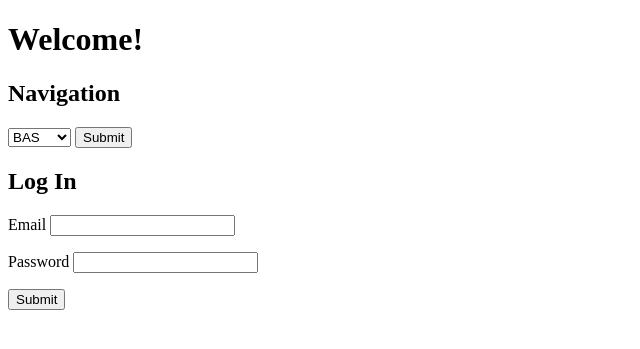
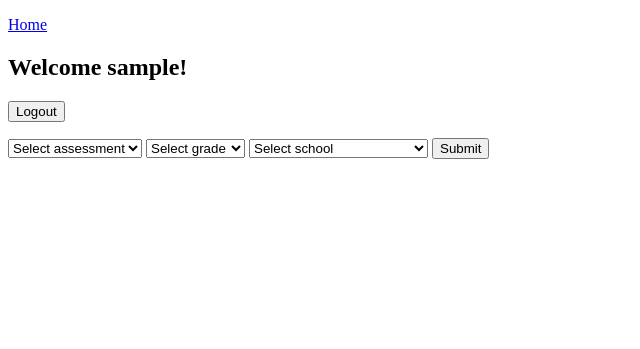
Before and after one commit to WickedWahine/assessments-project, a Flask app: page / in a window 1280 px wide. Shown: the top 349 px of the page, without its empty margins (0-640 px from the left). Run offline with Flask 2, Linux system fonts and the light colour scheme; the visitor is signed in with stand-in values (Sample User, id 1); some libraries are stand-ins or nearby versions.

Commit message:
Logout works

```diff
--- a/server.py
+++ b/server.py
@@ -15,12 +15,13 @@ app.jinja_env.undefined = StrictUndefined
 
 @app.route('/')
 def index():
+
     return render_template('homepage.html')
 
 
 @app.route('/login', methods=['POST'])
 def process_login():
-    """Process user login."""
+    """Process user login"""
 
     username = request.form.get("username")
     password = request.form.get("password")
@@ -29,6 +30,7 @@ def process_login():
 
     if not user or user.password != password:
         flash("The email or password you entered was incorrect.")
+
     else:
         # Log in user by storing the user's email in session
         session["username"] = username
@@ -37,18 +39,35 @@ def process_login():
     return redirect("/")
 
 
+@app.route("/logout")
+def process_logout():
+    """Log user out"""
+
+    session.pop("username", None)
+    flash("Logged out.")
+
+    return redirect("/")
+
+
 @app.route('/assessment/')
 def students_by_teacher():
 
-    assessment_name = request.args.get("assessment_name").upper()
+    assessment_name = request.args.get("assessment_name")
+    grade = request.args.get("grade")
+    school_id = request.args.get("school_id")
     print(assessment_name)
 
-    # Temporarily hard code parameters
-    # test_user_id = 49
+    # If no user is logged in, reject request
+    if not session.get("username"):
+        flash("Please log in first.")
+        return redirect("/")
+
     username = session.get("username")
     user_id = crud.get_user_by_username(username).user_id
+
+    # Temporarily hard code parameters
     test_school_id = 2
-    test_grade = "2"
+    test_grade = "1"
     test_academic_year_id = 5
 
     students = crud.get_student_roster_by_teacher(user_id, test_school_id, test_grade, test_academic_year_id)
--- a/templates/base.html
+++ b/templates/base.html
@@ -11,6 +11,7 @@
     {% block head %}{% endblock %}
   </head>
   <body>
+    <p><a href="/">Home</a></p>
     {% for msg in get_flashed_messages() %}
     <p class="flash-msg">
       {{ msg }}
--- a/templates/homepage.html
+++ b/templates/homepage.html
@@ -1,46 +1,59 @@
 {% extends 'base.html' %}
-{% block title %}Data entry page{% endblock %}
+{% block title %}Home: Assessment app{% endblock %}
 
 {% block body %}
-  <h1>Welcome!</h1>
 
+{% if session.get("username") %}
+  <h2>Welcome {{session["username"]}}!</h1>
+  <form action="/logout">
+    <p>
+      <input type="submit" value="Logout">
+    </p>
+  </form>
 
-  <h2>Navigation</h2>
   <form action="/assessment/" method="GET">
     <select name="assessment_name">
-      <!-- <option value="">Select assessment</option> -->
-      <option value="bas">BAS</option>
-      <option value="tc_rr">TC RR</option>
+      <option value="">Select assessment</option>
+      <option value="BAS">BAS</option>
+      <option value="BAS_Spanish">BAS Spanish</option>
+      <option value="TC_RR">TC Running R</option>
+      <option value="TCW">TC Writing</option>
+    </select>
+    <select name="grade">
+      <option value="">Select grade</option>
+      <option value="KN">Kindergarten</option>
+      <option value="1">Grade 1</option>
+      <option value="2">Grade 2</option>
+      <option value="3">Grade 3</option>
+      <option value="4">Grade 4</option>
+      <option value="5">Grade 5</option>
+    </select>
+    <select name="school_id">
+      <option value="">Select school</option>
+      <option value="1">Addison Elementary</option>
+      <option value="2">Juana Briones Elementary</option>
+      <option value="3">Duveneck Elementary</option>
+      <option value="4">District Office</option>
     </select>
     <input type="submit">
   </form>
-  <!-- <ul>
-    <li><a href="/bas">Enter BAS assessment scores</a></li>
-    <li>View assessment scores</a></li>
-  </ul> -->
 
+{% else %}
+  <h2>Log In</h2>
 
-  <h2>Log In</h2>
   <form action="/login" method="POST">
     <p>
       Email <input type="text" name="username">
     </p>
-
     <p>
       Password <input type="password" name="password">
     </p>
-
     <p>
       <input type="submit" name="Login">
     </p>
   </form>
 
-  <!-- <form action="/logout" method="POST">
-    <p>
-      <input type="submit" value="Logout">
-    </p>
-  </form> -->
-
+{% endif %}
 
   <!-- <h2>Create an Account</h2>
   <form action="/users" method="POST">
```
Also changed, not shown: crud.py (+14 -25 lines).
